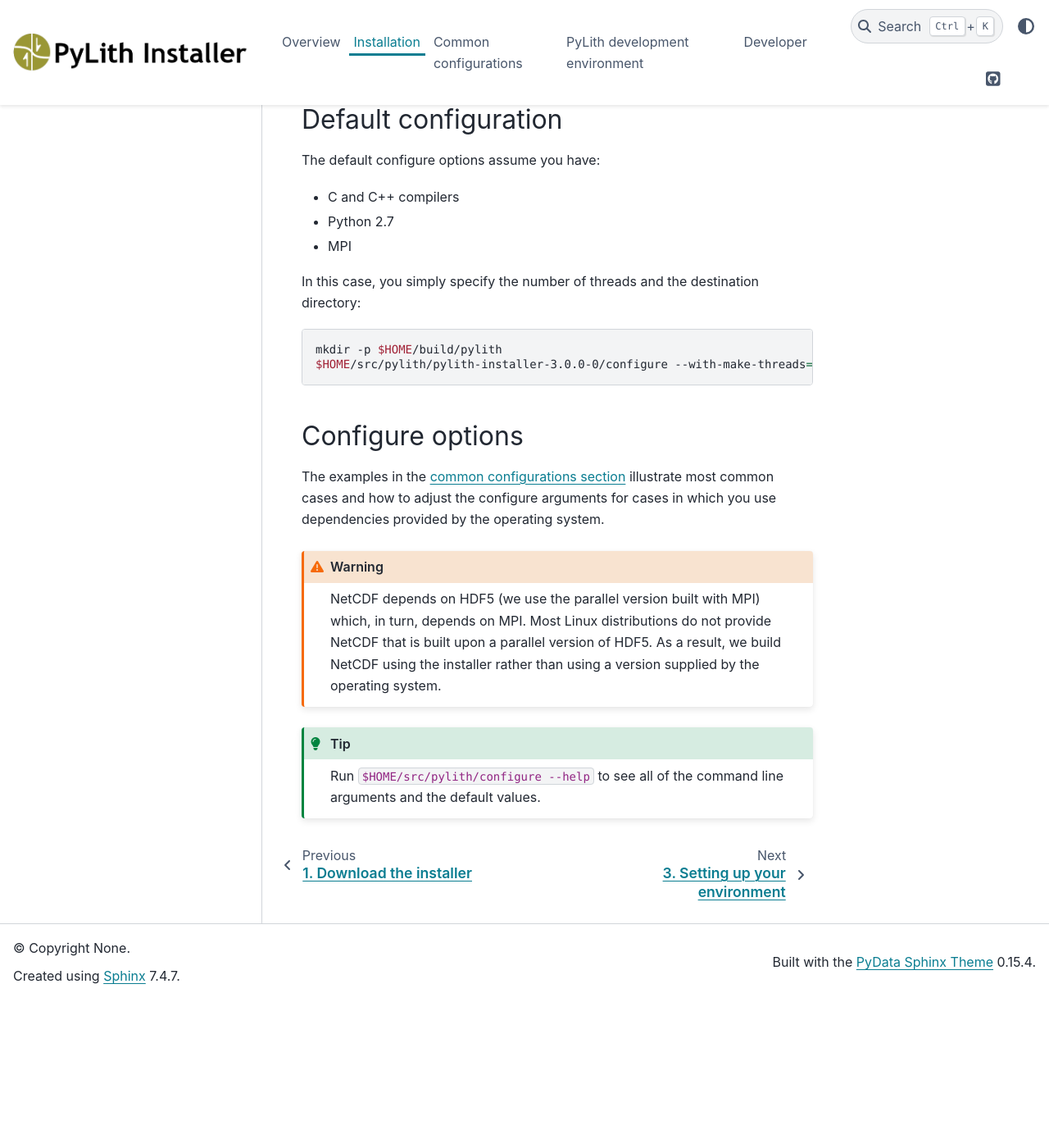
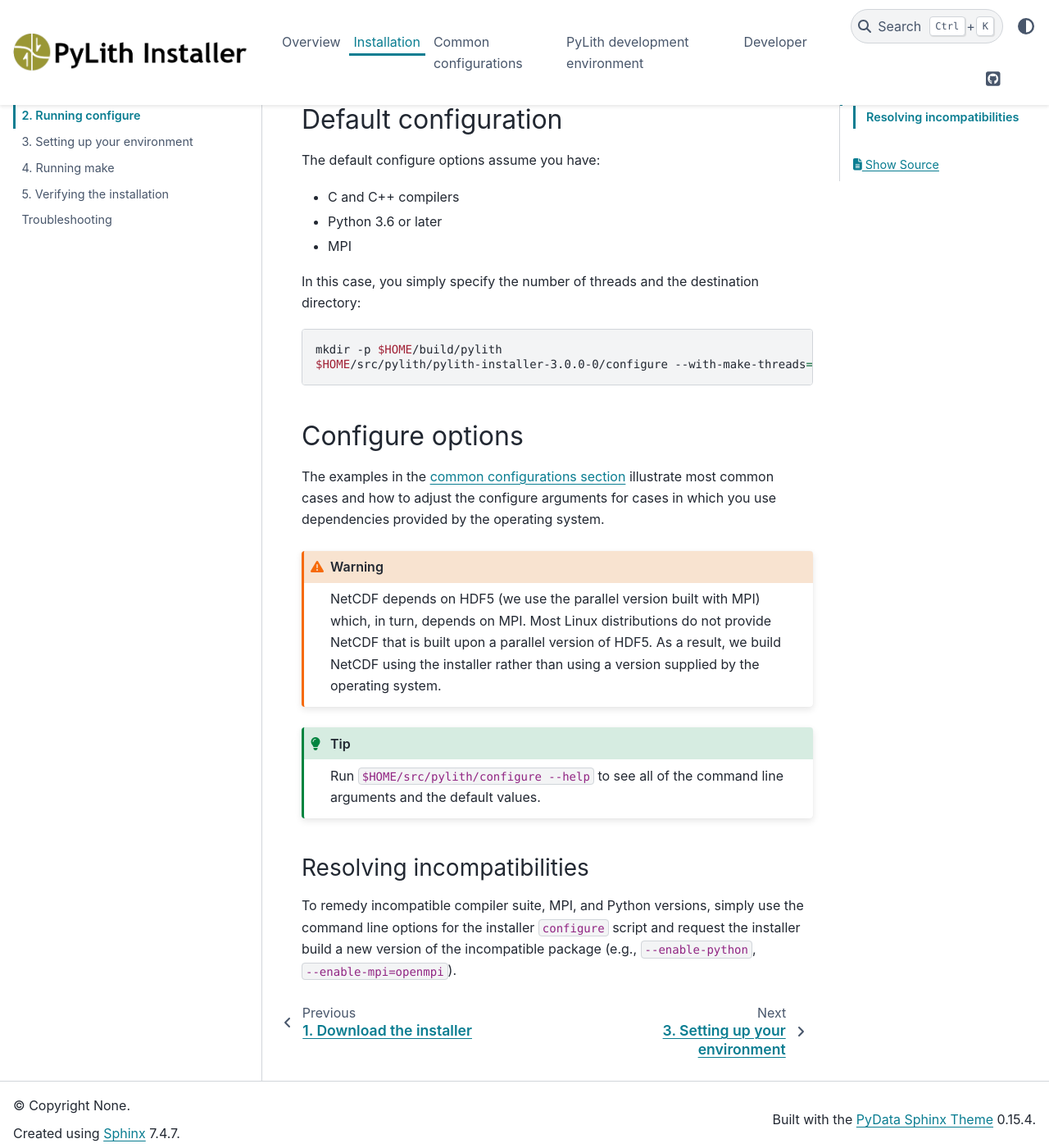
Before and after one commit to geodynamics/pylith_installer, a Sphinx documentation site: the page built from docs/install/configure.md, in a window 1280 px wide and 1400 px high, scrolled down 634 px. Shown: the whole window at 82% size. Built offline with Sphinx 7.4.7 and the PyData theme 0.15.4, drawn with Linux system fonts in a browser that asks for light colours; before the commit the page ends 1854 px from its top, so only the background shows below that.

Commit message:
Small edits based on comments from Charles Williams.

```diff
--- a/docs/install/configure.md
+++ b/docs/install/configure.md
@@ -3,7 +3,7 @@
 The `configure` script is used to specify which dependencies to build and which ones are already present.
 
 :::{important}
-The output at the end of running  configure lists the packages to be built. Double-check to make sure this matches what you expect.
+The output at the end of running configure lists the packages to be built. Double-check to make sure this matches what you expect.
 :::
 
 ## Speeding up the build process
@@ -15,7 +15,7 @@
 The default configure options assume you have:
 
 * C and C++ compilers
-* Python 2.7
+* Python 3.6 or later
 * MPI
 
 In this case, you simply specify the number of threads and the destination directory:
@@ -35,3 +35,7 @@
 :::{tip}
 Run `$HOME/src/pylith/configure --help` to see all of the command line arguments and the default values.
 :::
+
+### Resolving incompatibilities
+
+To remedy incompatible compiler suite, MPI, and Python versions, simply use the command line options for the installer `configure` script and request the installer build a new version of the incompatible package (e.g., `--enable-python`, `--enable-mpi=openmpi`).
```
Also changed, not shown: docs/devenv/docker-devenv.md (+3 -3 lines), docs/install/overview.md (+0 -3 lines).
